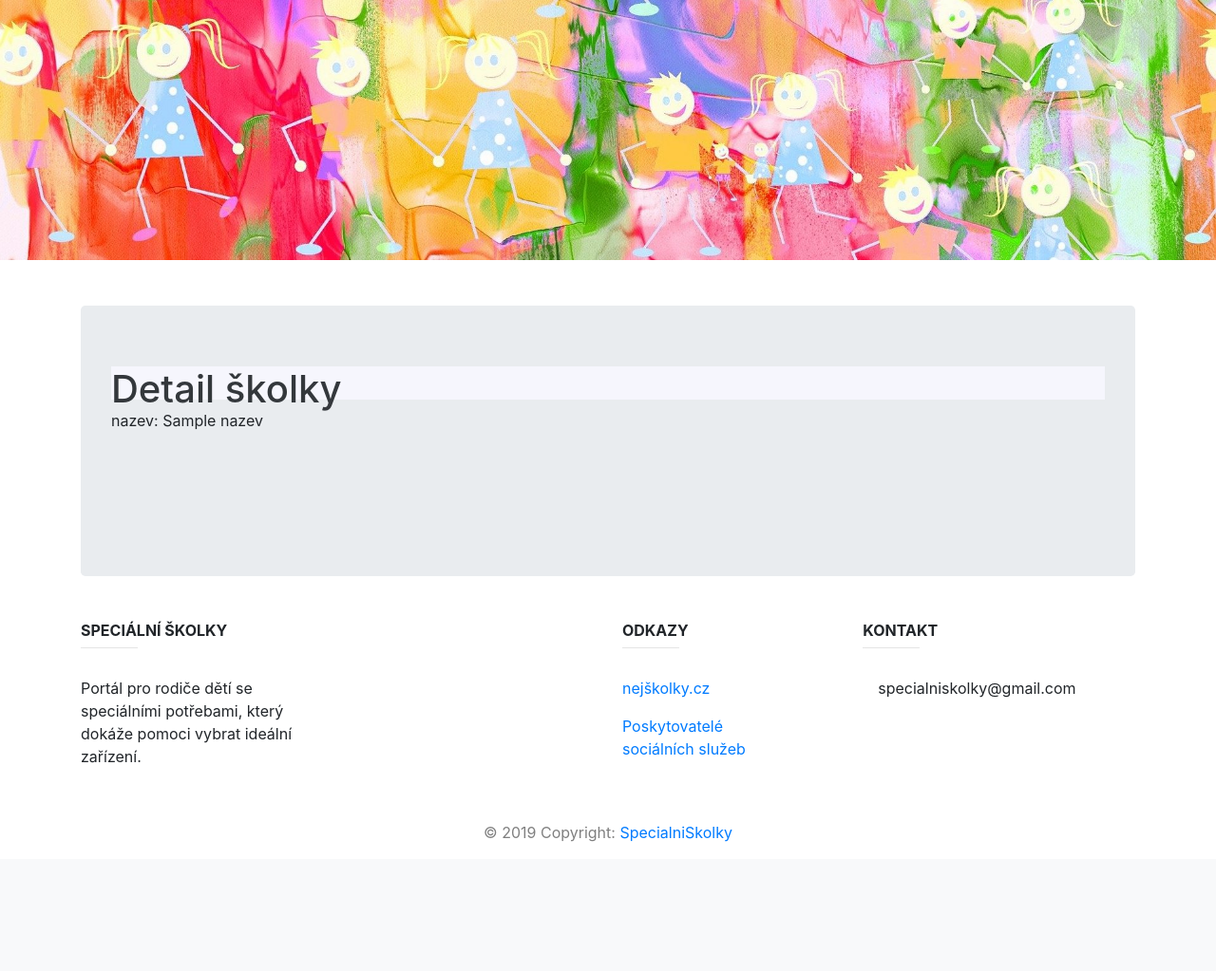
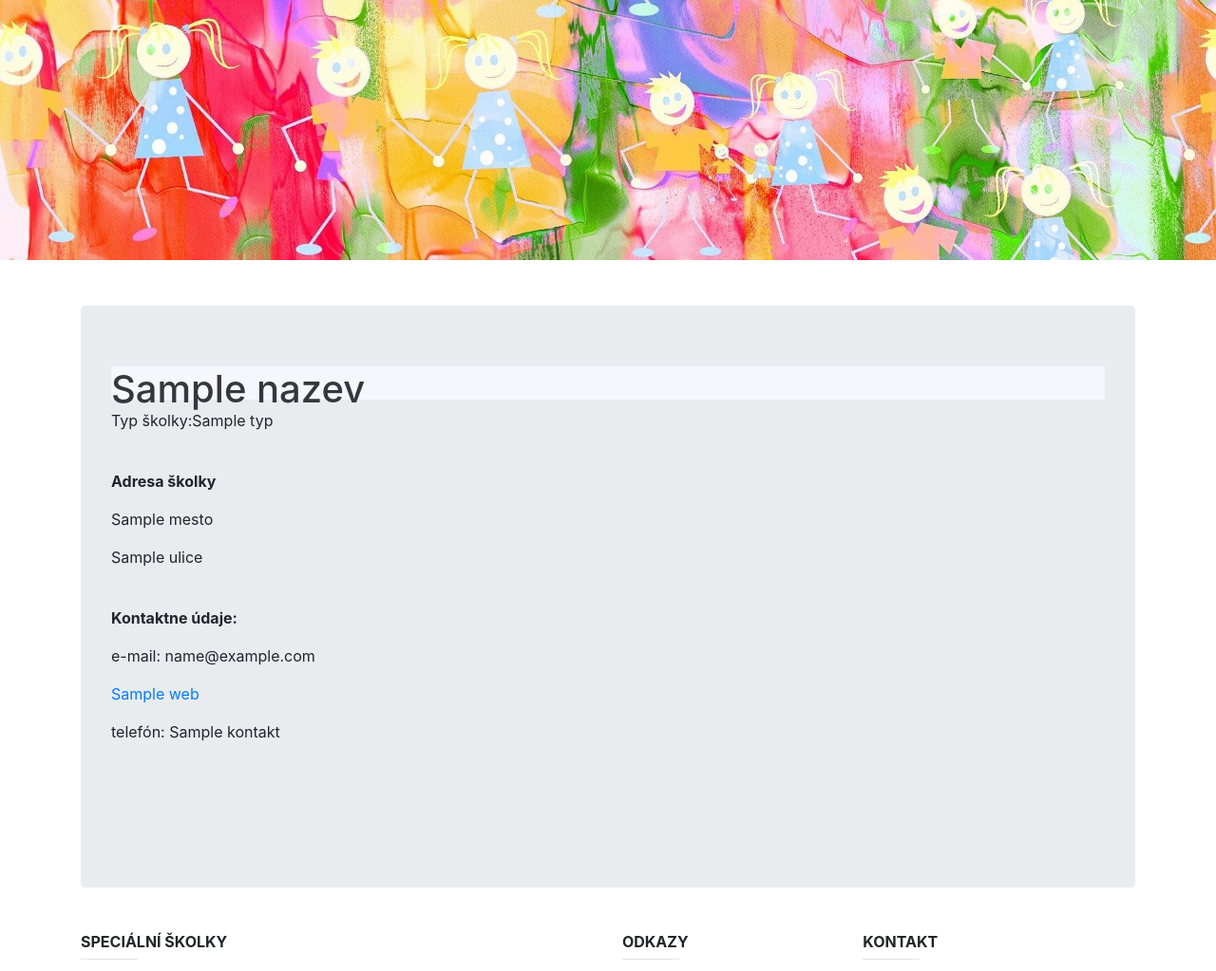
Before and after one commit to JanaMare/skolka_projekt, a Flask app: page /skolky_detail/1 in a window 1280 px wide. Shown: the part 64-1087 px from the top of the page at 95% size. Before the commit the page ends 951 px from the top, so only its background shows below. Run offline with Flask 2, Linux system fonts and the light colour scheme; a database or web service that is not in the repository returns one stand-in record (values such as "Sample title"); some libraries are stand-ins or nearby versions.

Commit message:
detail_skolky

```diff
--- a/templates/skolky_detail.html
+++ b/templates/skolky_detail.html
@@ -5,8 +5,19 @@
 <div class="container">
     <div class="jumbotron">
         <header>
-          <h1>Detail školky</h1>
+          <h1>{{skolky_detail.nazev}}</h1>
         </header>
-        <p>nazev: {{skolky_detail.nazev}}</p>
+        <p>Typ školky:{{skolky_detail.typ}}</p>
+      </br>
+        <p><strong>Adresa školky</strong></p>
+        <p>{{skolky_detail.mesto}}</p>
+        <p>{{skolky_detail.ulice}}</p>
+
+      </br>
+      <p><strong>Kontaktne údaje:</strong></p>
+
+        <p>e-mail: {{skolky_detail.mail}}</p>
+        <p><a href="{{skolky_detail.web}}">{{skolky_detail.web}}</a></p>
+        <p>telefón: {{skolky_detail.kontakt}}</p>
 
         {% endblock %}
```
Also changed, not shown: templates/skolky_search.html (+0 -12 lines).
